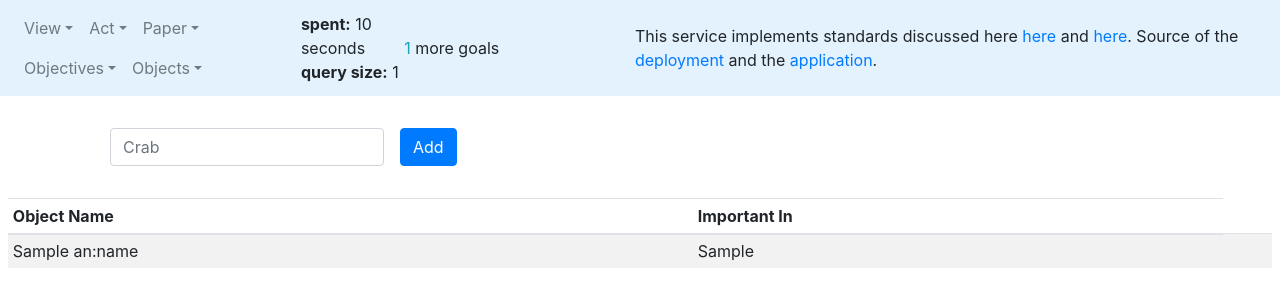
After one commit to volodymyrss/oda-experiments, a Flask app: template templates/objects.html in a window 1280 px wide. The commit adds this page. Shown: the top 307 px of the page. Run offline with Flask 2, Linux system fonts and the light colour scheme; the template is opened without the code that fills it: most values are stand-ins (such as "Sample title", 1, 10 or a date in 2020); parts of the project's set-up code (start-up, migrations or seed data) failed here and were passed over; some libraries are stand-ins or nearby versions.

Commit message:
list and add objects

```diff
--- a/odatestsapp.py
+++ b/odatestsapp.py
@@ -4,6 +4,7 @@ from flask import render_template,make_response,request,jsonify, send_from_direc
 import pprint
 import click
 import copy
+import re
 
 from odaworkflow import validate_workflow, w2uri
 
@@ -1028,5 +1029,36 @@ def care_uri():
 
     return jsonify(dict(status="ok"))
 
+@app.route('/objects', methods=["GET"])
+def list_objects():
+    log_request()
+
+    objects = odakb.sparql.select(f"""
+                ?object <http://ddahub.io/ontology/analysis#importantIn> <http://ddahub.io/ontology/analysis#iqla>;
+                        ?p ?o .
+            """,
+            "?object ?p ?o" , tojdict=True)
+
+    return render_template("objects.html",
+                objects=sorted(objects.items()),
+            )
+
+@app.route('/add-object', methods=["PUT", "GET"])
+def add_object():
+    log_request()
+
+    rdf_init()
+
+    object_name = request.args.get('object_name').replace("\"", "").strip()
+
+    if object_name == "":
+        return "empty object name!", 400
+
+    uri = "an:" + ( re.sub("[^a-zA-Z0-9]+", "_", object_name).lower().strip("_"))
+
+    odakb.sparql.insert(f'{nuri(uri)} an:name "{object_name}"')
+
+    return jsonify(dict(status="ok"))
+
 if __name__ == "__main__":
     cli()
--- a/templates/layout.html
+++ b/templates/layout.html
@@ -54,6 +54,22 @@
                   <a class="dropdown-item" href="papers">Write</a>
                 </div>
             </li>
+            <li class="nav-item dropdown">
+                <a class="nav-link dropdown-toggle" data-toggle="dropdown" href="#" role="button" aria-haspopup="true" aria-expanded="false">Objectives</a>
+                <div class="dropdown-menu">
+                  <a class="dropdown-item" href="papers">List</a>
+                  <div class="dropdown-divider"></div>
+                  <a class="dropdown-item" href="papers">Set</a>
+                </div>
+            </li>
+            <li class="nav-item dropdown">
+                <a class="nav-link dropdown-toggle" data-toggle="dropdown" href="#" role="button" aria-haspopup="true" aria-expanded="false">Objects</a>
+                <div class="dropdown-menu">
+                  <a class="dropdown-item" href="objects">List</a>
+                  <div class="dropdown-divider"></div>
+                  <a class="dropdown-item" href="add-object">Add</a>
+                </div>
+            </li>
           </ul>
          </div>
 
--- /dev/null
+++ b/templates/objects.html
@@ -0,0 +1,44 @@
+{% extends "layout.html" %}
+{% block content %}
+
+    <div class="container p-4">
+
+    <form action="add-object" class="form-inline">
+      <div class="form-group mx-sm-3 mb-2">
+        <input name="object_name" type="text" class="form-control" id="object_name" aria-describedby="uriHelp" placeholder="Crab">
+      </div>
+      <button type="submit" class="btn btn-primary mb-2">Add</button>
+    </form>
+
+
+    </div>
+
+
+  <table class="table table-striped table-sm">
+
+    <thead class="thead">
+     <tr>
+       <th>Object Name</th>
+       <th>Important In</th>
+     </tr>
+    </thead>
+
+    {% for pid, p in objects %}
+        <tr>
+            <td>
+                {% for l in p['an:name'] %}
+                {{ l }}
+                {% endfor %}
+            </td>
+            <td>
+                {% for l in p['an:importantIn'] %}
+                    {{ l }}
+                {% endfor %}
+            </td>
+            <td>
+            </td>
+        </tr>
+    {% endfor %}
+
+  </table>
+{% endblock %}
```
Also changed, not shown: 1 other file.
